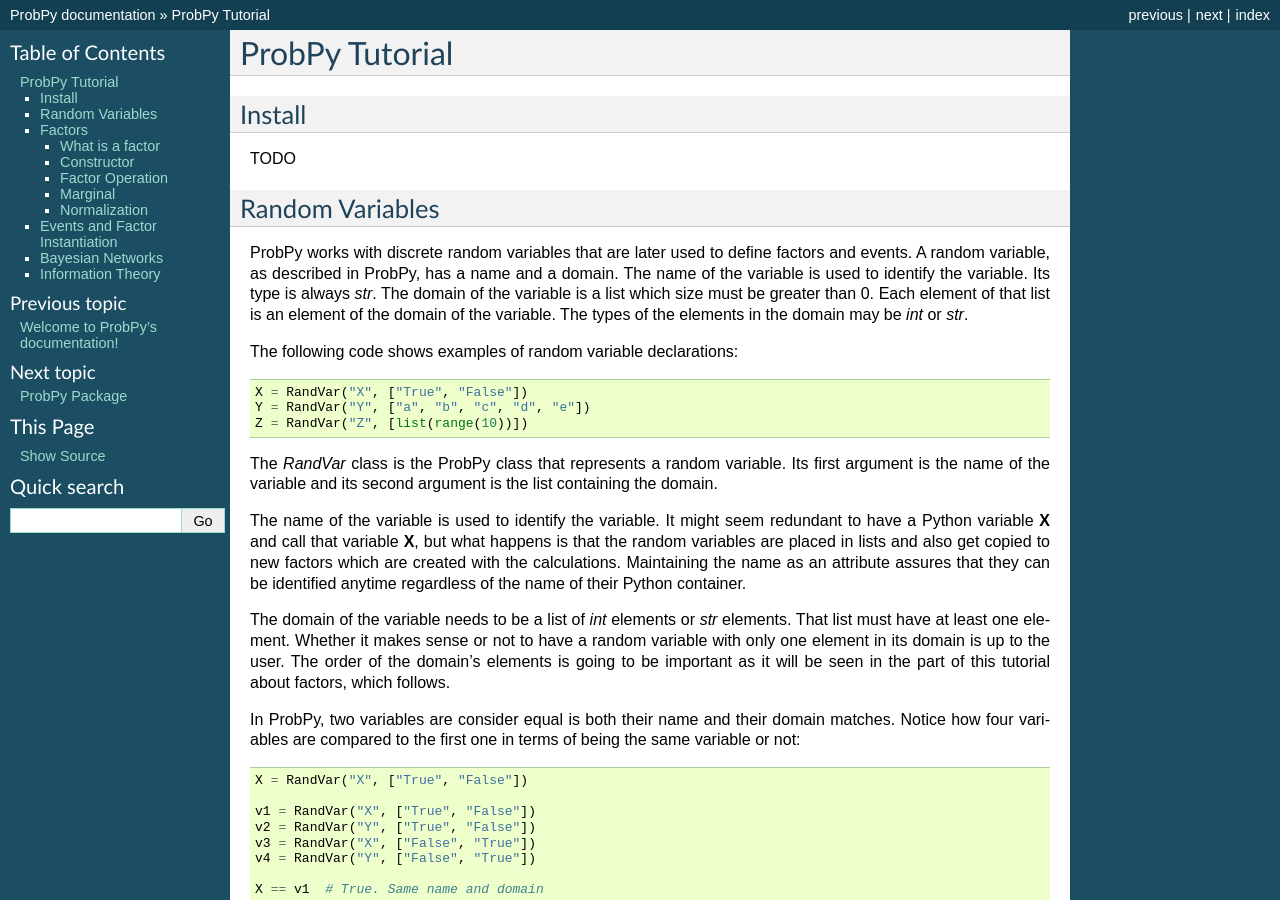
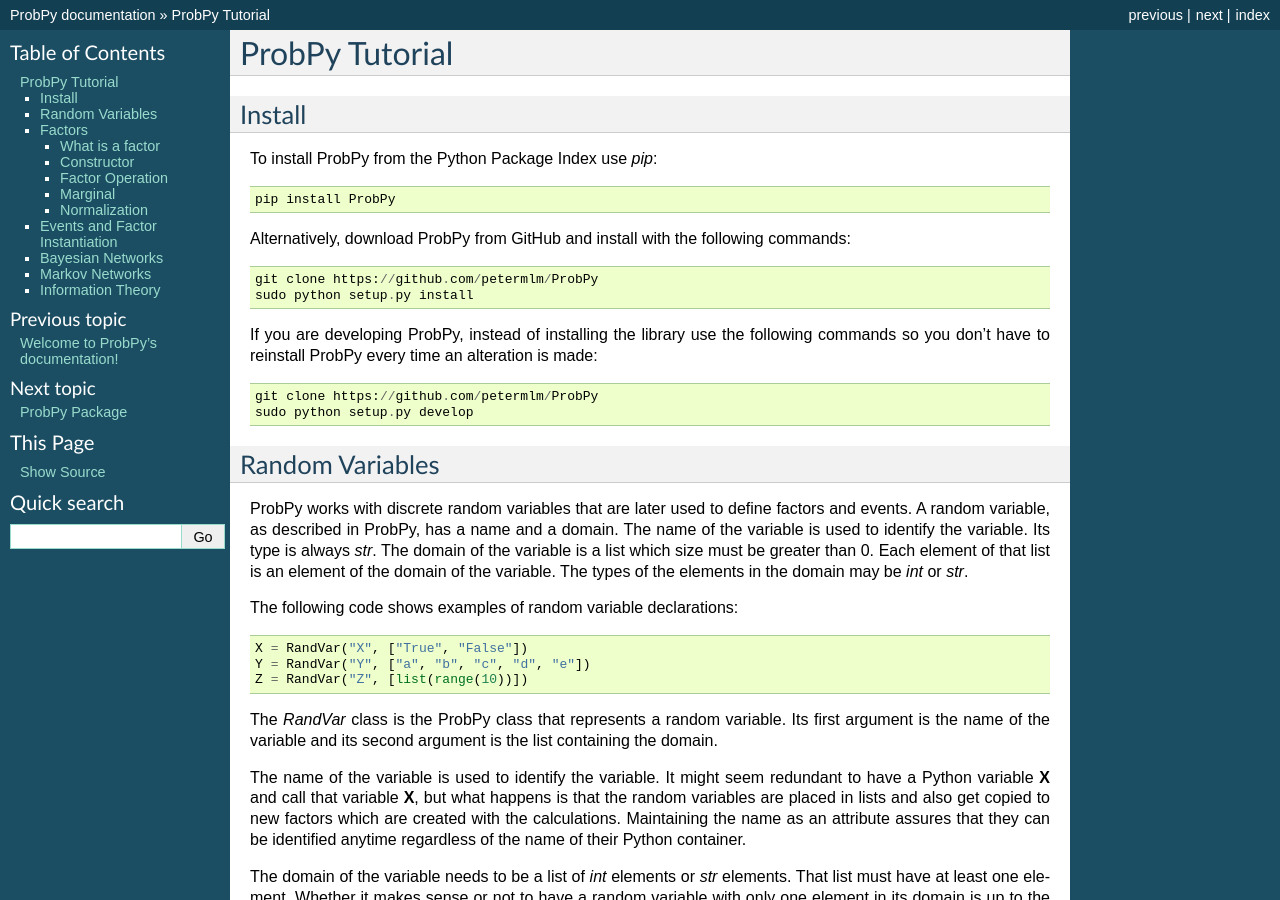
Before and after one commit to petermlm/ProbPy, a Sphinx documentation site: the page built from doc/Tutorial.rst, in a window 1280 px wide and 900 px high. Built offline with Sphinx 7.4.7, drawn with Linux system fonts in a browser that asks for light colours.

Commit message:
Updated tutorial with install information

```diff
--- a/doc/Tutorial.rst
+++ b/doc/Tutorial.rst
@@ -6,7 +6,19 @@
 Install
 -------
 
-TODO
+To install ProbPy from the Python Package Index use *pip*::
+
+    pip install ProbPy
+
+Alternatively, download ProbPy from GitHub and install with the following commands::
+
+    git clone https://github.com/petermlm/ProbPy
+    sudo python setup.py install
+
+If you are developing ProbPy, instead of installing the library use the following commands so you don't have to reinstall ProbPy every time an alteration is made::
+
+    git clone https://github.com/petermlm/ProbPy
+    sudo python setup.py develop
 
 Random Variables
 ----------------
@@ -242,6 +254,9 @@
 
 TODO
 
+Markov Networks
+---------------
+
 Information Theory
 ------------------
 
```
Also changed, not shown: README.md (+1 -1 lines).
